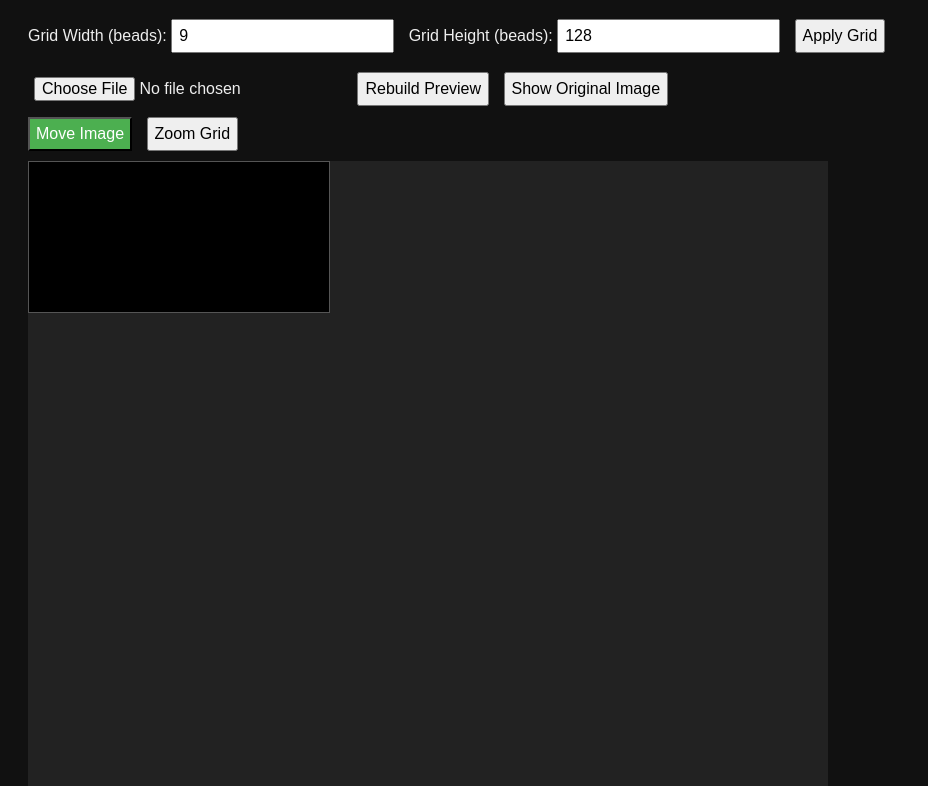
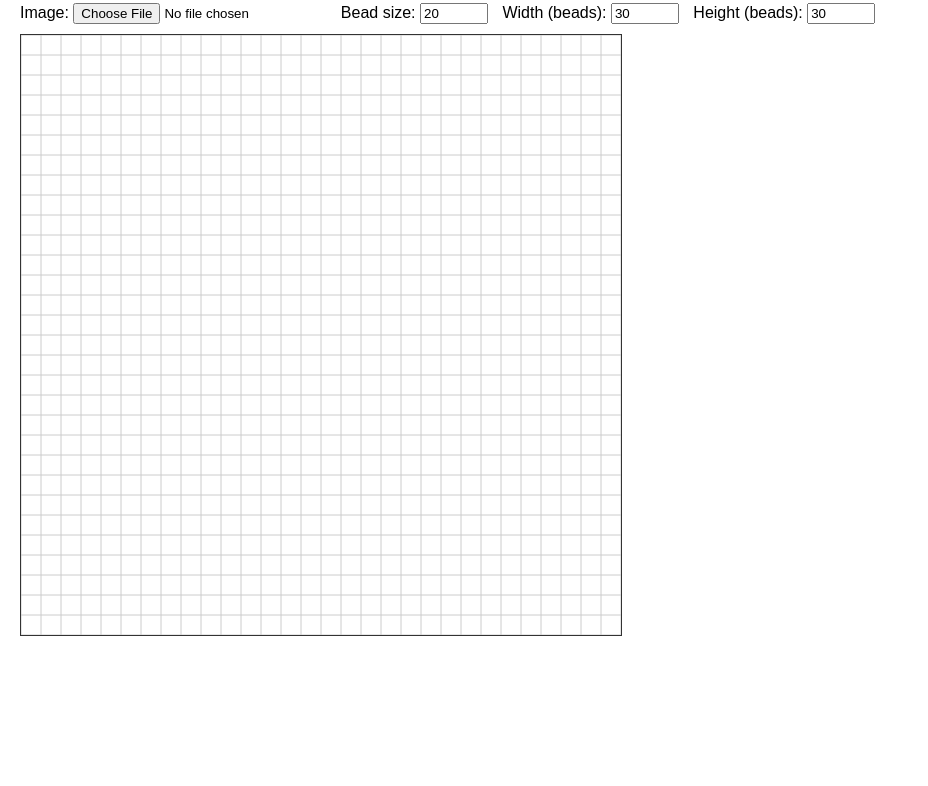
Before and after one commit to freerangelens/beadloom, a plain HTML site: page index.html in a window 1280 px wide. Shown: the part 77-863 px from the top of the page, without its empty margins (0-928 px from the left). After the commit the page ends 800 px from the top, so only its background shows below. Drawn offline with Linux system fonts and the light colour scheme.

Commit message:
Update index.html

```diff
--- a/index.html
+++ b/index.html
@@ -1,88 +1,54 @@
 <!DOCTYPE html>
-<html>
+<html lang="en">
 <head>
-<meta charset="UTF-8">
-<title>Bead Loom – Miyuki Live</title>
-<meta name="viewport" content="width=device-width, initial-scale=1.0">
-
+    <meta charset="UTF-8" />
+    <title>Beadloom Minimal Test</title>
     <style>
         body {
-    background:#111;
-    color:#eee;
-    font-family:Arial, sans-serif;
-    padding:20px;
+            font-family: sans-serif;
+            margin: 20px;
         }
-
         #controls {
-    margin-bottom:10px;
+            margin-bottom: 10px;
         }
-
-  input, button {
-    padding:6px;
-    margin-right:10px;
-    font-size:16px;
+        canvas {
+            border: 1px solid #333;
+            image-rendering: pixelated;
         }
-
-  #modeButtons {
-    margin-top:10px;
-    margin-bottom:10px;
+        label {
+            margin-right: 10px;
         }
-
-  #modeButtons button.active {
-    background:#4caf50;
-    color:#fff;
-  }
-
-  #wrapper {
-    width:800px;
-    height:800px;
-    background:#222;
-    overflow:scroll;
-    position:relative;
-    margin-top:10px;
-    touch-action:auto;
-  }
-
-  #canvas {
-    position:absolute;
-    top:0;
-    left:0;
-    border:1px solid #555;
-    background:#000;
+        input[type="number"] {
+            width: 60px;
         }
     </style>
+    <script src="app.js" defer></script>
 </head>
 <body>
-
-<h2>Bead Loom – Miyuki Live</h2>
+    <h1>Beadloom Minimal Test</h1>
 
     <div id="controls">
-  <label>Grid Width (beads):</label>
-  <input type="number" id="gw" value="9" min="1">
+        <label>
+            Image:
+            <input id="imageUpload" type="file" accept="image/*">
+        </label>
 
-  <label>Grid Height (beads):</label>
-  <input type="number" id="gh" value="128" min="1">
+        <label>
+            Bead size:
+            <input id="beadSize" type="number" min="2" max="60" value="20">
+        </label>
 
-  <button id="applyGridBtn">Apply Grid</button>
-  <br><br>
+        <label>
+            Width (beads):
+            <input id="gridWidth" type="number" min="5" max="200" value="30">
+        </label>
 
-  <input type="file" id="fileInput" accept="image/*">
-  <button id="rebuildBtn">Rebuild Preview</button>
-
-  <button id="toggleOriginalBtn">Show Original Image</button>
+        <label>
+            Height (beads):
+            <input id="gridHeight" type="number" min="5" max="200" value="30">
+        </label>
     </div>
 
-<div id="modeButtons">
-  <button id="moveImageBtn" class="active">Move Image</button>
-  <button id="moveGridBtn">Zoom Grid</button>
-</div>
-
-<div id="wrapper">
-  <canvas id="canvas"></canvas>
-</div>
-
-<!-- Load the JS file -->
-<script src="app.js"></script>
-
+    <canvas id="gridCanvas" width="600" height="600"></canvas>
 </body>
 </html>
```
Lines whose indentation alone changed are shown as unchanged.
